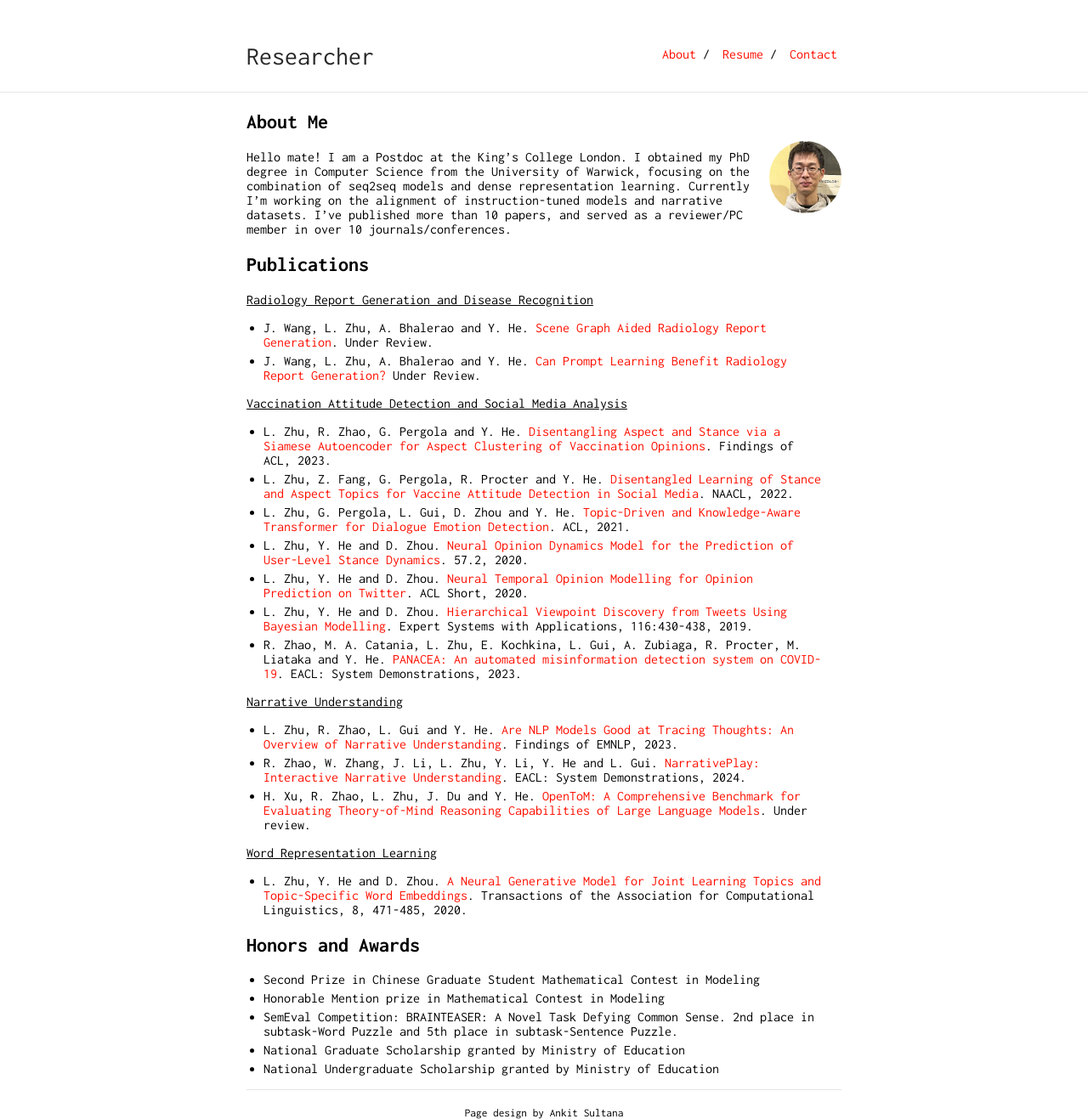
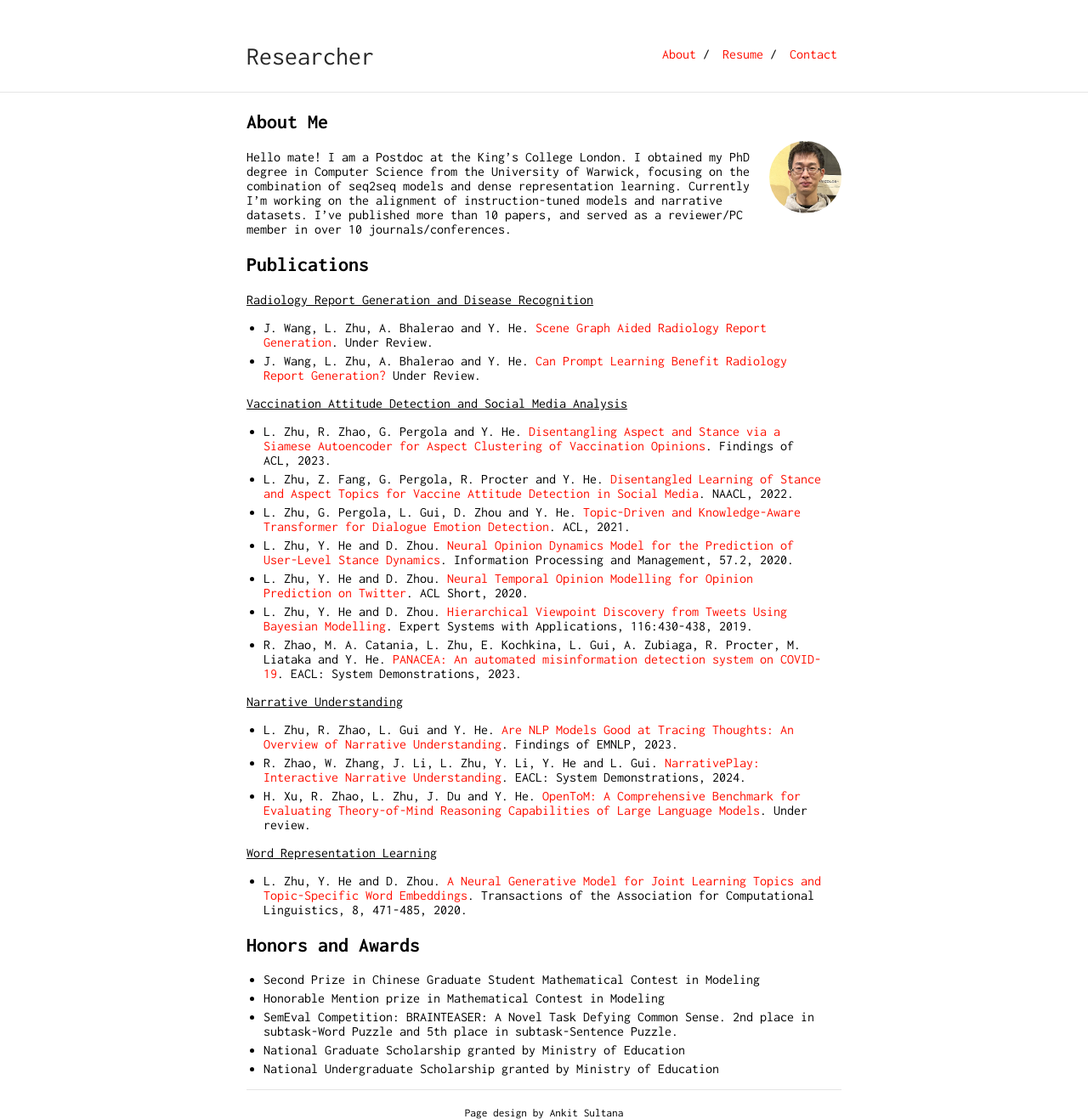
Before and after one commit to somethingx1202/main, a Jekyll site: the page built from index.md, in a window 1280 px wide. Shown: the whole page at 85% size. Built offline with Jekyll 4.4.1, drawn with Linux system fonts in a browser that asks for light colours; our own code applies the rules of GitHub Pages for plain Markdown files.

Commit message:
Initial commit

```diff
--- a/index.md
+++ b/index.md
@@ -17,7 +17,7 @@ Hello mate! I am a Postdoc at the King's College London. I obtained my PhD degre
 - L. Zhu, R. Zhao, G. Pergola and Y. He. [Disentangling Aspect and Stance via a Siamese Autoencoder for Aspect Clustering of Vaccination Opinions](https://aclanthology.org/2023.findings-acl.115.pdf). Findings of ACL, 2023.
 - L. Zhu, Z. Fang, G. Pergola, R. Procter and Y. He. [Disentangled Learning of Stance and Aspect Topics for Vaccine Attitude Detection in Social Media](https://arxiv.org/pdf/2205.03296.pdf). NAACL, 2022.
 - L. Zhu, G. Pergola, L. Gui, D. Zhou and Y. He. [Topic-Driven and Knowledge-Aware Transformer for Dialogue Emotion Detection](https://arxiv.org/pdf/2106.01071.pdf). ACL, 2021.
-- L. Zhu, Y. He and D. Zhou. [Neural Opinion Dynamics Model for the Prediction of User-Level Stance Dynamics](https://core.ac.uk/download/pdf/199216625.pdf). 57.2, 2020.
+- L. Zhu, Y. He and D. Zhou. [Neural Opinion Dynamics Model for the Prediction of User-Level Stance Dynamics](https://core.ac.uk/download/pdf/199216625.pdf). Information Processing and Management, 57.2, 2020.
 - L. Zhu, Y. He and D. Zhou. [Neural Temporal Opinion Modelling for Opinion Prediction on Twitter](https://arxiv.org/pdf/2005.13486.pdf). ACL Short, 2020.
 - L. Zhu, Y. He and D. Zhou. [Hierarchical Viewpoint Discovery from Tweets Using Bayesian Modelling](https://s3.eu-west-2.amazonaws.com/somethingx86/papers/Hierarchical-viewpoint-discovery-from-tweets-using-Bayesian-modelling-ESWA18.pdf). Expert Systems with Applications, 116:430-438, 2019.
 - R. Zhao, M. A. Catania, L. Zhu, E. Kochkina, L. Gui, A. Zubiaga, R. Procter, M. Liataka and Y. He. [PANACEA: An automated misinformation detection system on COVID-19](https://aclanthology.org/2023.findings-acl.115.pdf). EACL: System Demonstrations, 2023.
```
